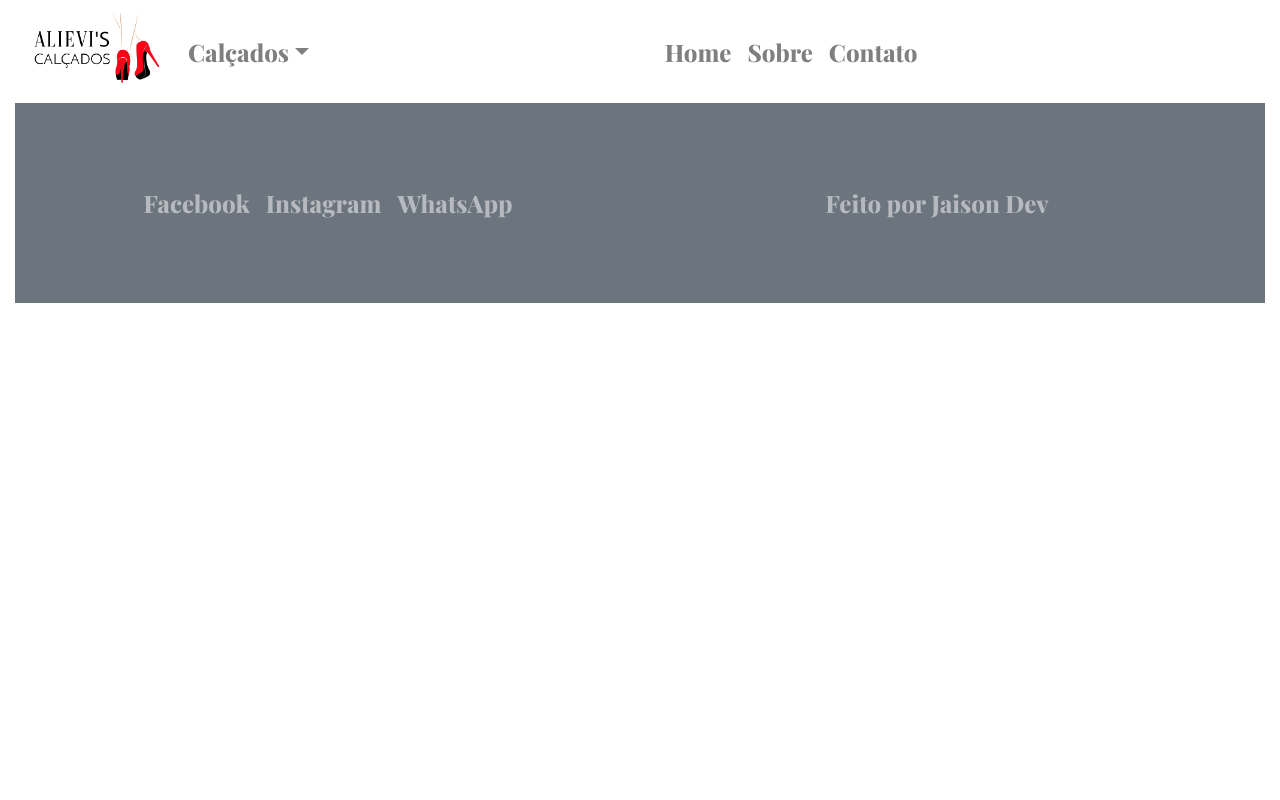
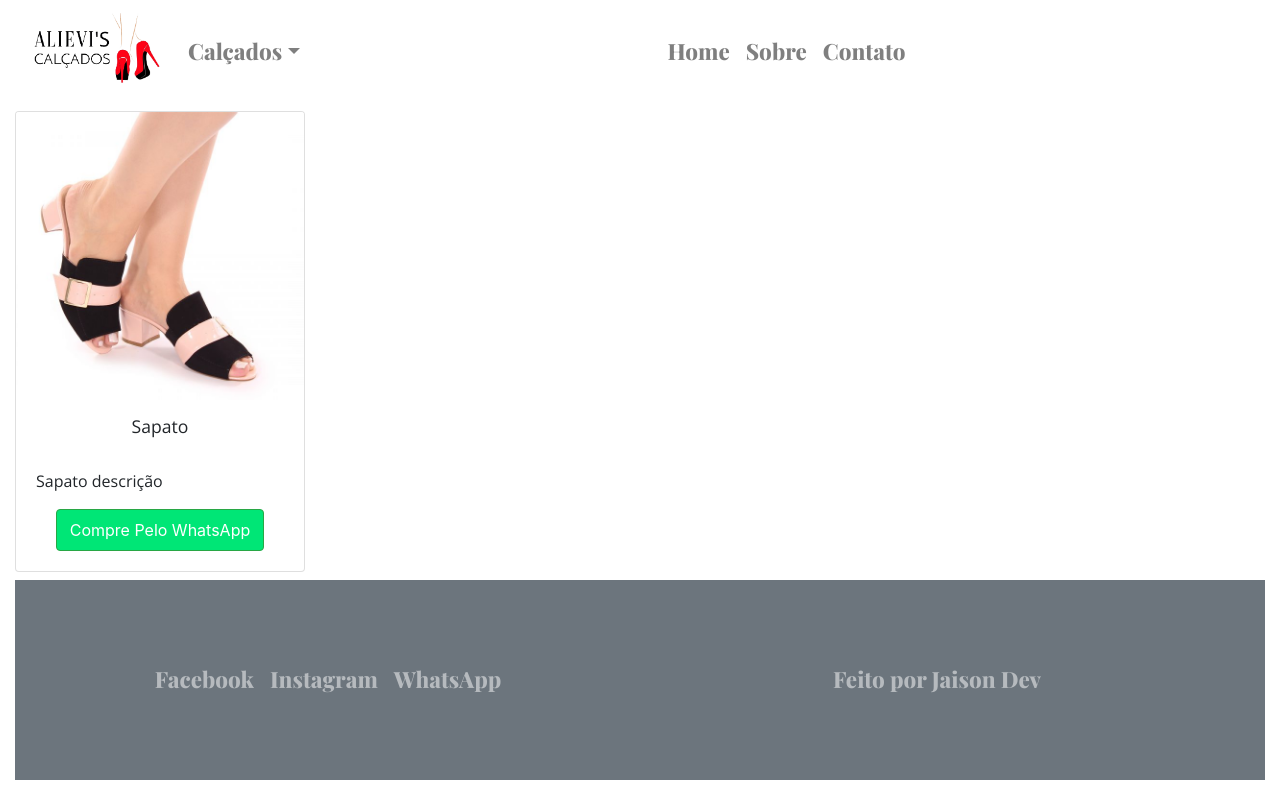
Before and after one commit to jaisonluizaliev/site-catalogo-alievis-calcados, a Next.js app: page /peeptoe in a window 1280 px wide. Built offline with nearby package versions, Linux system fonts and the light colour scheme.

Commit message:
added pages

```diff
--- a/components/CardWithWab/index.js
+++ b/components/CardWithWab/index.js
@@ -1,19 +1,21 @@
 import { Button, Row, Card } from 'react-bootstrap'
 
-export default function CardWithWAB(props) {
+const linkWhats = "https://api.whatsapp.com/send?phone=5548988467451&text=Olá%20você%20tem%20este%20calçado %20disponível%20no%20número%20"
+
+export default function CardWithWab(props) {
   return (
     <>
       <Card className="mt-2 mb-2">
-        <div className="w-50 mx-auto pb-3">
-          <Card.Img src={props.imgwb} alt={props.alt} />
+        <div className="w-100 mx-auto pb-3">
+          <Card.Img src={props.src} alt={props.alt} />
         </div>
-        <Card.Title className="text-center h5 font-weight-normal">
+        <Card.Title className="text-center h5 font-weight-normal font-1">
           {props.titulo}
         </Card.Title>
         <Card.Body>
-          <p className="lead p-0 m-0">{props.texto}</p>
+          <p className="lead p-0 m-0 font-2">{props.texto}</p>
           <Row>
-            <Button className="mt-3 w-75 mx-auto link-wp p-3 p-lg-2" variant="success" href="">
+            <Button className="mt-3 w-75 mx-auto link-wp p-3 p-lg-2" variant="success" target="blank" href={linkWhats}>
               Compre Pelo WhatsApp
             </Button>
           </Row>
--- a/components/ContentHome/index.js
+++ b/components/ContentHome/index.js
@@ -2,9 +2,6 @@ import {Row, Col} from 'react-bootstrap'
 import Cards from './Cards'
 
 const ContentHome = () => {
-
-
-
   return (
     <>
       <Row lg={4} xs={1} md={2}>
--- a/pages/_document.js
+++ b/pages/_document.js
@@ -13,10 +13,6 @@ class MyDocument extends Document {
         <Head>
 
           <link rel="icon" href="/logo-menor.jpg" />
-          <link
-            rel="stylesheet"
-            href="https://fonts.googleapis.com/css?family=Roboto:300,400,500,700&display=swap"
-          />
           <link href="https://fonts.googleapis.com/css2?family=Playfair+Display:wght@400;500;800&display=swap" rel="stylesheet"
           />
           <link href="https://fonts.googleapis.com/css2?family=Open+Sans:wght@300;400;700&display=swap" rel="stylesheet"/>
--- a/pages/peeptoe/index.js
+++ b/pages/peeptoe/index.js
@@ -1,7 +1,19 @@
+import { Row, Col } from 'react-bootstrap'
+import CardWithWab from '../../components/CardWithWab/index'
+
 export default function PeepToe() {
   return (
     <main>
-
+      <Row lg={4} xs={1} md={2}>
+        <Col>
+          <CardWithWab
+            src="/tamanco-home.jpg"
+            alt="tamanco"
+            titulo="Sapato"
+            texto="Sapato descrição"
+          />
+        </Col>
+      </Row>
     </main>
   )
 }
--- a/styles/globals.css
+++ b/styles/globals.css
@@ -4,15 +4,12 @@
   margin: 0;
 }
 
-/*font-family: 'Open Sans', sans-serif;
-font-family: 'Playfair Display', serif;*/
+/*font-family: 'Open Sans', sans-serif - 300 - 400 - 700 ;
+font-family: 'Playfair Display', serif; - 400 - 500 - 800 */
 
- Nav.text-darker {
-  color:#000;
-}
 
 .font {
-  font-size: 1.5rem;
+  font-size: 1.4rem;
   font-weight: 800;
   font-family: 'Playfair Display', serif;
 }
@@ -22,6 +19,12 @@ font-family: 'Playfair Display', serif;*/
 .font-1 {
   font-size: 1.1rem;
   font-weight: 400;
+  font-family: 'Open Sans', sans-serif
+}
+
+.font-2 {
+  font-size: 1rem;
+  font-weight: 300;
   font-family: 'Open Sans', sans-serif
 }
 
```
Also changed, not shown: pages/mocassim/index.js (+6 -7 lines), pages/rasteiras/index.js (+13 -1 lines), pages/sandalias/index.js (+13 -1 lines), pages/sapatilhas/index.js (+13 -1 lines), pages/scarpin/index.js (+13 -1 lines), pages/tamanco/index.js (+13 -1 lines).
